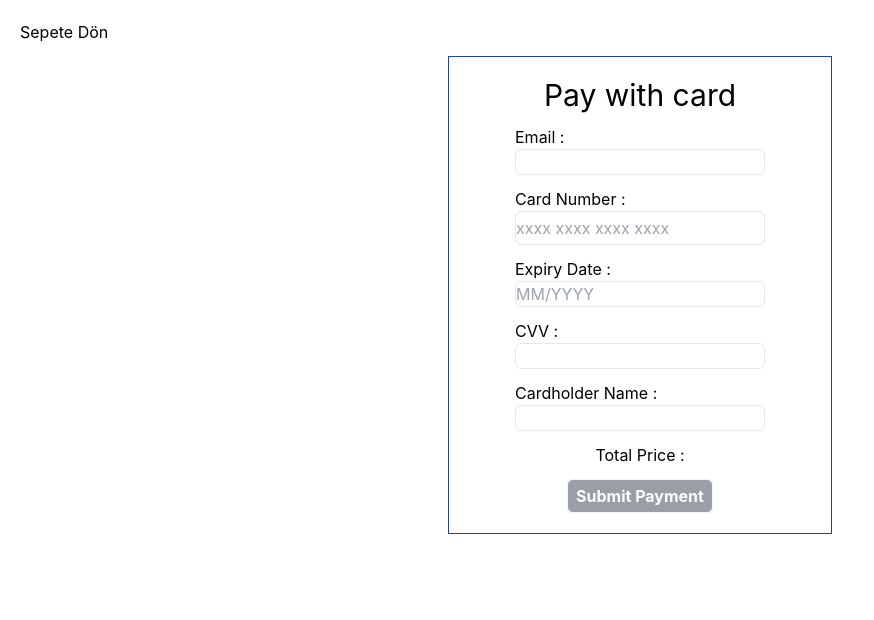
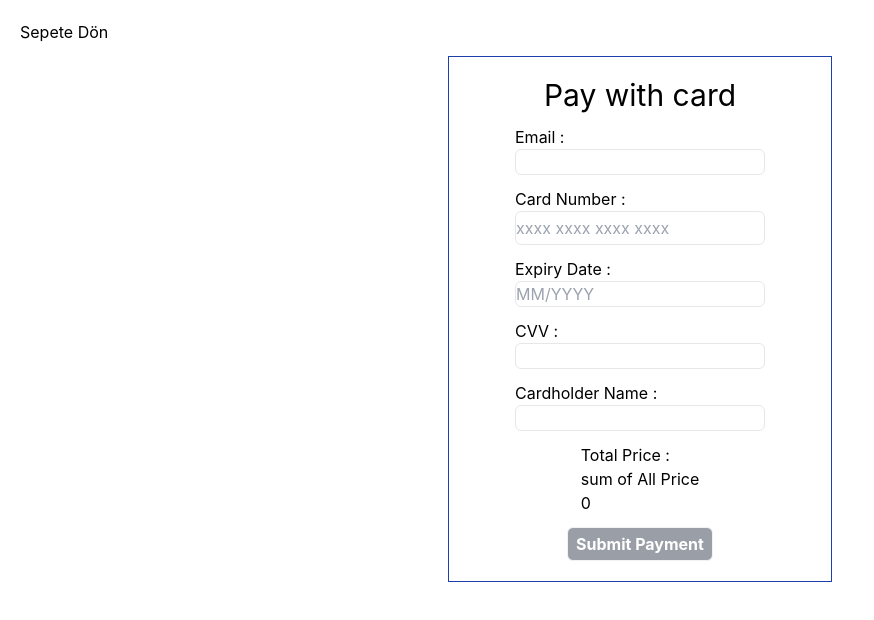
Before and after one commit to salihcelebi96/e-Ticaret, a React (Create React App) app: page /products/1/basket/sepet/payment in a window 1280 px wide. Shown: the top 620 px of the page, without its empty margins (0-874 px from the left). Built offline with nearby package versions, Linux system fonts and the light colour scheme; a web font is replaced by a local one.

Commit message:
10.commit

```diff
--- a/src/pages/payment.js
+++ b/src/pages/payment.js
@@ -1,4 +1,4 @@
-import React, { useState } from 'react';
+import React, { useState, useEffect } from 'react';
 import { useDispatch, useSelector } from 'react-redux';
 import masterCard from "../assets/mastercard.svg";
 import visa from "../assets/visa.svg"
@@ -11,13 +11,25 @@ const PaymentPage = () => {
   const basketItems = useSelector(state => state.basket.basketItems);
   const productTotals = useSelector(state => state.total.productTotals);
   console.log(productTotals)
-
+  const [totalPay,setTotalPay] = useState("")
   const [cardNumber, setCardNumber] = useState('');
   const [expiryDate, setExpiryDate] = useState('');
   const [cvv, setCvv] = useState('');
   const [cardholderName, setCardholderName] = useState('');
   const [email, setEmail] = useState('');
   const [isEmailValid, setIsEmailValid] = useState(true);
+
+
+   useEffect(() => {
+
+    let totalAmount = 0;
+    basketItems.forEach(item => {
+      totalAmount += Number(productTotals[item.id]);
+    });
+    setTotalPay(totalAmount);
+  }, [basketItems, productTotals]);
+
+
 
   const validateEmail = (email) => {
     const emailRegex = /^[^\s@]+@[^\s@]+\.[^\s@]+$/;
@@ -155,6 +167,10 @@ const PaymentPage = () => {
             <p> {productTotals[item.id]} TL</p>
         </div>
     ))}
+    <div>
+      <label> sum of All Price </label>
+      <p> {totalPay}  </p>
+    </div>
 </div>
 
         <div>
```
